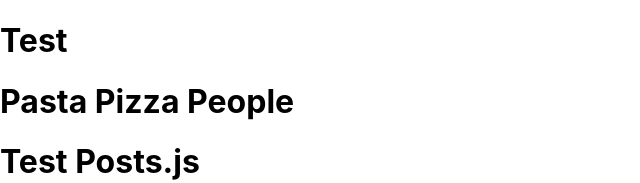
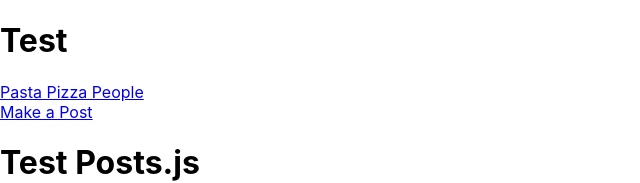
Before and after one commit to alexnwarton/full-stack-exercise, a React (Create React App) app in the folder client/: page /posts in a window 1280 px wide. Shown: the top 183 px of the page, without its empty margins (0-640 px from the left). Built offline with nearby package versions, Linux system fonts and the light colour scheme; no server answers.

Commit message:
added links and content to nav

```diff
--- a/client/src/components/Nav/Nav.jsx
+++ b/client/src/components/Nav/Nav.jsx
@@ -1,9 +1,16 @@
+import { NavLink } from 'react-router-dom'
+
 
 const Nav = () => {
   return (
-    <div>
-      <h1>Pasta Pizza People</h1>
-    </div>
+    <nav>
+      <div className='nav'>
+        <NavLink className='logo' to='/posts'>Pasta Pizza People</NavLink>
+        <div>
+          <NavLink className='link' to='/add-posts'>Make a Post</NavLink>
+        </div>
+      </div>
+    </nav>
   )
 }
 
--- a/client/src/screens/Posts/Posts.js
+++ b/client/src/screens/Posts/Posts.js
@@ -62,8 +62,8 @@ const Posts = () => {
 
   return (
     <Layout>
-		  <div>
-			  <h1>Test Posts.js</h1>
+      <div>
+        <h1>Test Posts.js</h1>
       </div>
 
       {/* <Sort onSubmit={handleSubmit} handleSort={handleSort} /> */}
@@ -84,7 +84,7 @@ const Posts = () => {
       </div>
 
     </Layout>
-	)
+  )
 }
 
 export default Posts
```
